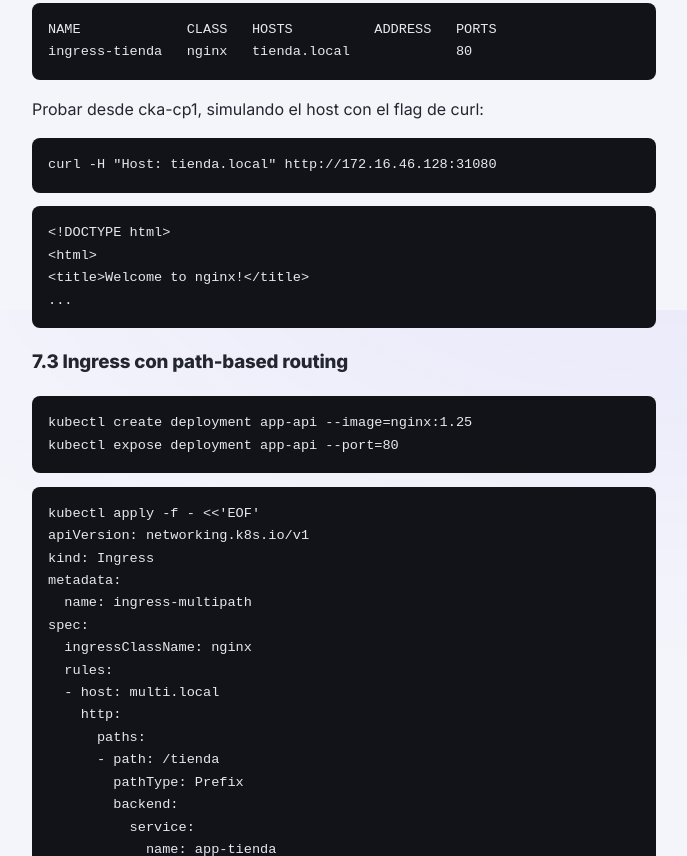
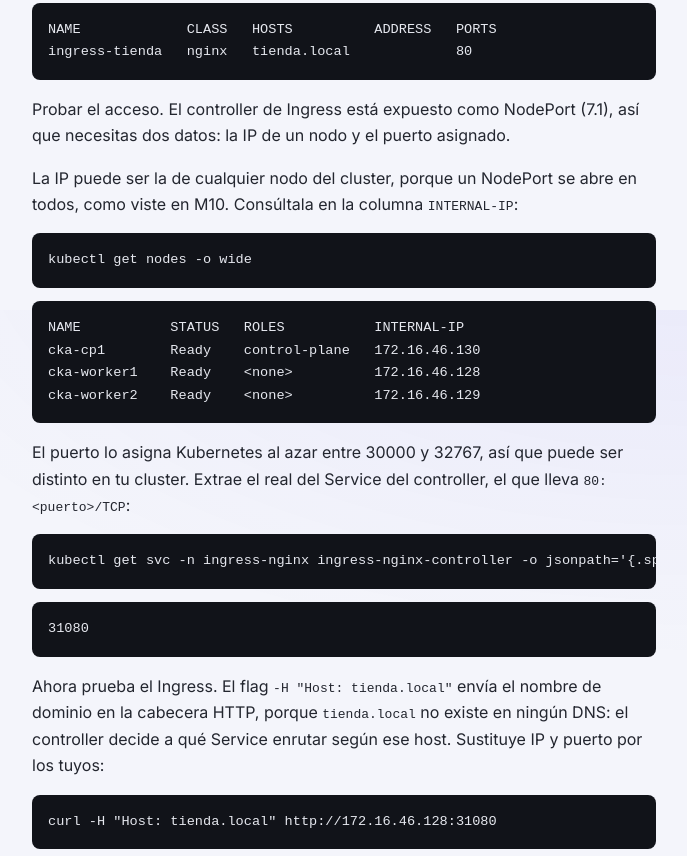
Before and after one commit to kestrion-dev/kestrion-cka, an Astro site: page /modulos/ingress-gateway-api in a window 1280 px wide. Shown: the part 6890-7746 px from the top of the page, without its empty margins (440-1127 px from the left). Built offline with nearby package versions, Linux system fonts and the light colour scheme; Astro itself is replaced by a stand-in of ours; some packages are replaced by stand-ins of ours; code samples lack their colours.

Commit message:
Mejoras M11 v1

````diff
--- a/src/content/modulos/ingress-gateway-api.md
+++ b/src/content/modulos/ingress-gateway-api.md
@@ -203,7 +203,32 @@ NAME             CLASS   HOSTS          ADDRESS   PORTS
 ingress-tienda   nginx   tienda.local             80
 ```
 
-Probar desde cka-cp1, simulando el host con el flag de curl:
+Probar el acceso. El controller de Ingress está expuesto como NodePort (7.1), así que necesitas dos datos: la IP de un nodo y el puerto asignado.
+
+La IP puede ser la de cualquier nodo del cluster, porque un NodePort se abre en todos, como viste en M10. Consúltala en la columna `INTERNAL-IP`:
+
+```bash exec
+kubectl get nodes -o wide
+```
+
+```text output
+NAME           STATUS   ROLES           INTERNAL-IP
+cka-cp1        Ready    control-plane   172.16.46.130
+cka-worker1    Ready    <none>          172.16.46.128
+cka-worker2    Ready    <none>          172.16.46.129
+```
+
+El puerto lo asigna Kubernetes al azar entre 30000 y 32767, así que puede ser distinto en tu cluster. Extrae el real del Service del controller, el que lleva `80:<puerto>/TCP`:
+
+```bash exec
+kubectl get svc -n ingress-nginx ingress-nginx-controller -o jsonpath='{.spec.ports[0].nodePort}'
+```
+
+```text output
+31080
+```
+
+Ahora prueba el Ingress. El flag `-H "Host: tienda.local"` envía el nombre de dominio en la cabecera HTTP, porque `tienda.local` no existe en ningún DNS: el controller decide a qué Service enrutar según ese host. Sustituye IP y puerto por los tuyos:
 
 ```bash exec
 curl -H "Host: tienda.local" http://172.16.46.128:31080
@@ -252,6 +277,8 @@ spec:
 EOF
 ```
 
+Usa la misma IP de nodo y el mismo puerto HTTP obtenidos en 7.2, sustituyéndolos por los tuyos:
+
 ```bash exec
 curl -H "Host: multi.local" http://172.16.46.128:31080/tienda
 curl -H "Host: multi.local" http://172.16.46.128:31080/api
@@ -292,6 +319,18 @@ spec:
               number: 80
 EOF
 ```
+
+Usa la misma IP de nodo de 7.2. El puerto HTTPS es el segundo del Service del controller (`443:<puerto>/TCP`); extráelo con:
+
+```bash exec
+kubectl get svc -n ingress-nginx ingress-nginx-controller -o jsonpath='{.spec.ports[1].nodePort}'
+```
+
+```text output
+31443
+```
+
+Sustituye IP y puerto por los tuyos:
 
 ```bash exec
 curl -k -H "Host: tienda.local" https://172.16.46.128:31443
````
Also changed, not shown: ARQUITECTURA-V2.md (+5 -0 lines), M11-Ingress-Gateway-API-Exposicion-Servicios.md (+40 -1 lines).
